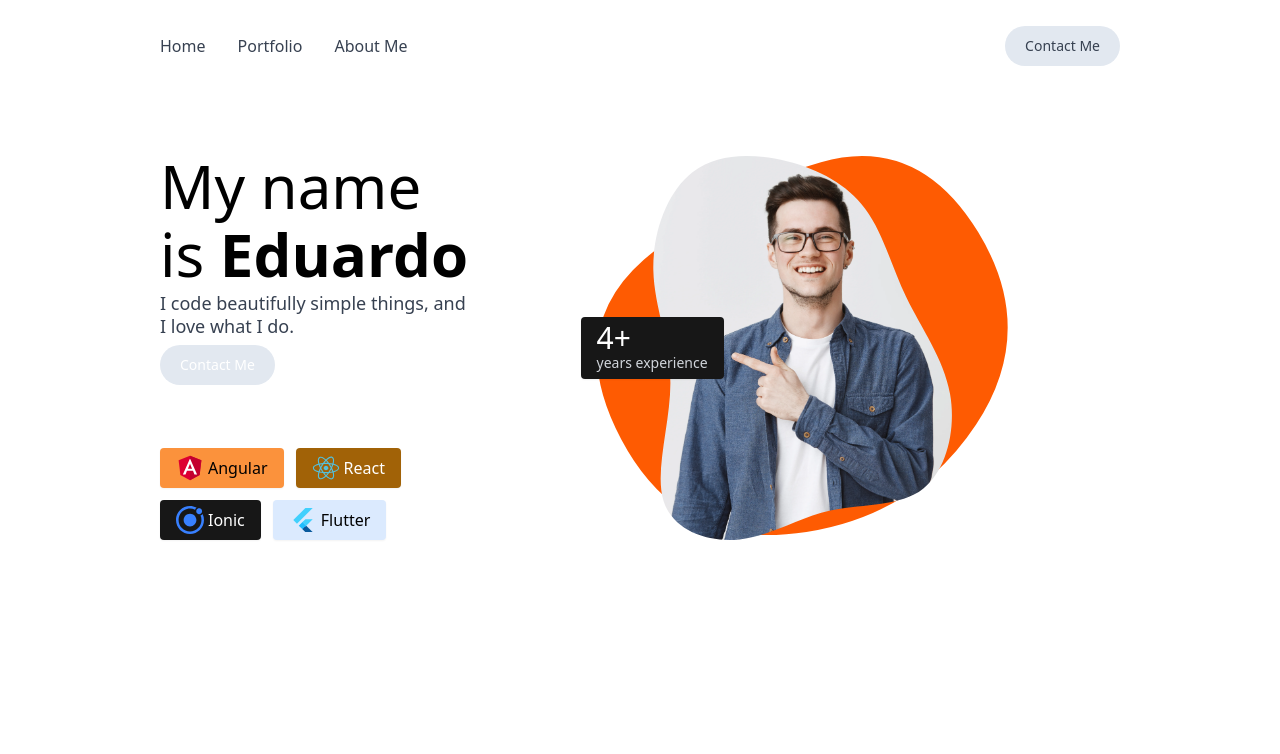
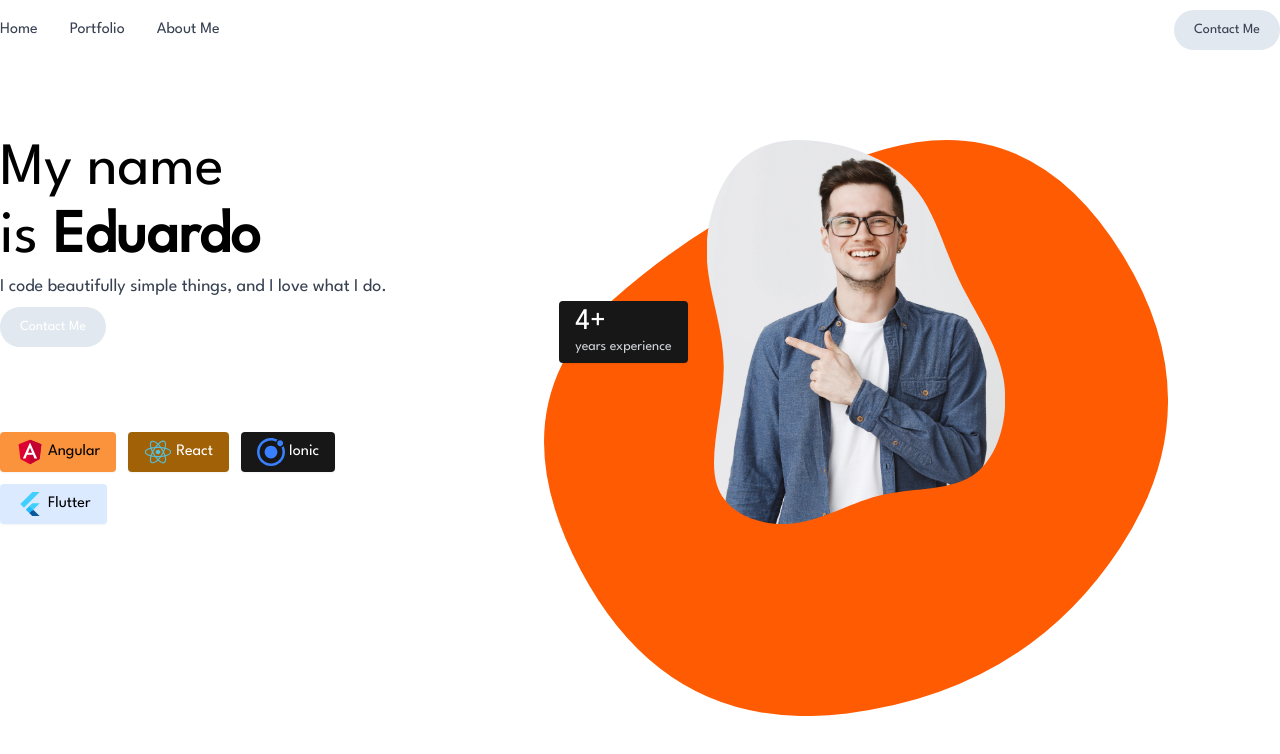
Before and after one commit to aragrevo/aragrevodev, an Astro site: page / in a window 1280 px wide. Built offline with nearby package versions, Linux system fonts and the light colour scheme; Astro itself is replaced by a stand-in of ours.

Commit message:
style: :lipstick: Add font

```diff
--- a/package.json
+++ b/package.json
@@ -13,6 +13,7 @@
   },
   "dependencies": {
     "@astrojs/tailwind": "2.1.3",
+    "@fontsource/league-spartan": "4.5.12",
     "astro": "1.9.1",
     "tailwindcss": "3.0.24"
   },
--- a/src/layouts/Layout.astro
+++ b/src/layouts/Layout.astro
@@ -1,5 +1,6 @@
 ---
 import Header from '@components/Header.astro';
+import '@fontsource/league-spartan';
 
 export interface Props {
   title: string;
@@ -19,9 +20,15 @@ const {title} = Astro.props;
     <link href={Astro.url.href} rel='canonical' />
     <meta name='generator' content={Astro.generator} />
   </head>
-  <body class='min-h-screen overflow-x-hidden max-w-5xl mx-auto p-4 md:px-8 container'>
+  <body class='min-h-screen overflow-x-hidden'>
     <Header />
     <slot />
   </body>
 </html>
-<style is:global></style>
+<style is:global>
+  html {
+    scroll-behavior: smooth;
+    font-family: 'League Spartan', system-ui, -apple-system, BlinkMacSystemFont, 'Segoe UI', Roboto, Oxygen, Ubuntu,
+      Cantarell, 'Open Sans', 'Helvetica Neue', sans-serif;
+  }
+</style>
```
Also changed, not shown: 1 other file.
